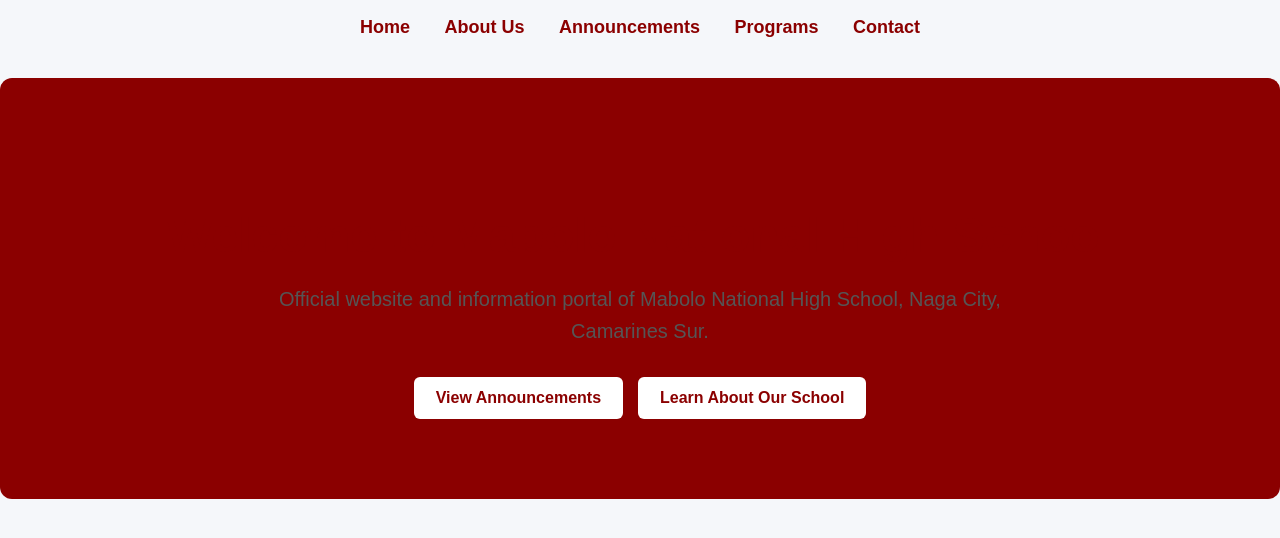
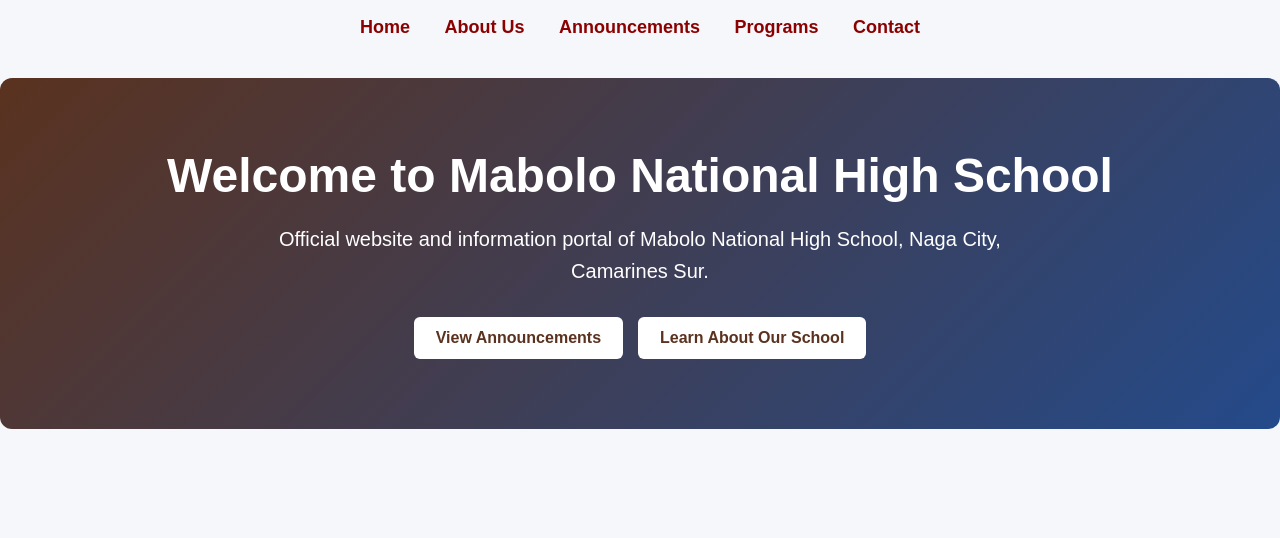
Before and after one commit to mabolonationalhighschool/mabolonationalhighschool.github.io, a plain HTML site: page index.html in a window 1280 px wide. Shown: the part 168-706 px from the top of the page. Drawn offline with Linux system fonts and the light colour scheme.

Commit message:
Revise hero section styles in style.css
Updated the hero section styles for improved aesthetics.

```diff
--- a/style.css
+++ b/style.css
@@ -52,11 +52,13 @@ nav a:hover {
 }
 /* HERO SECTION */
 
+/* HERO SECTION */
+
 .hero {
     max-width: 1200px;
     margin: 40px auto;
-    padding: 80px 40px;
-    background: #8b0000;
+    padding: 70px 40px;
+    background: linear-gradient(135deg, #5a321f, #244a8a);
     border-radius: 12px;
     text-align: center;
     color: white;
@@ -64,7 +66,8 @@ nav a:hover {
 
 .hero-content h1 {
     font-size: 48px;
-    margin-bottom: 20px;
+    margin: 0 0 20px;
+    color: white;
 }
 
 .hero-content p {
@@ -72,6 +75,7 @@ nav a:hover {
     max-width: 800px;
     margin: 0 auto 30px;
     line-height: 1.6;
+    color: white;
 }
 
 .hero-buttons {
@@ -85,12 +89,12 @@ nav a:hover {
     display: inline-block;
     padding: 12px 22px;
     background: white;
-    color: #8b0000;
+    color: #5a321f;
     text-decoration: none;
     border-radius: 6px;
     font-weight: bold;
 }
 
 .hero-buttons a:hover {
-    background: #f0f0f0;
+    background: #e8edf5;
 }
```
